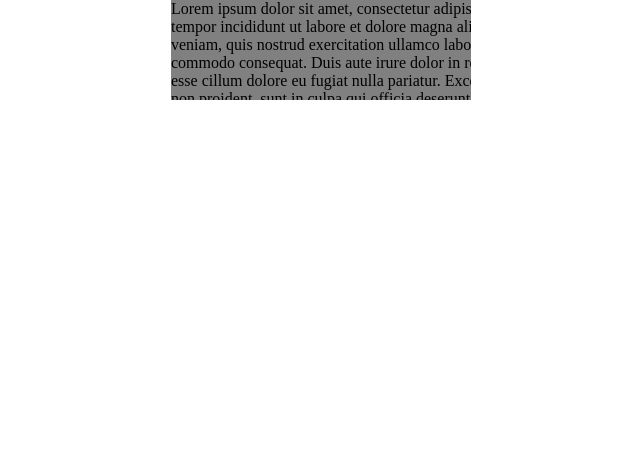
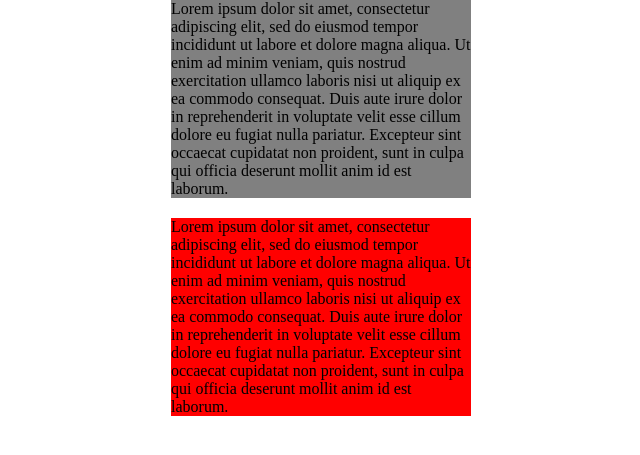
Before and after one commit to G4br1elM4t0s/Web, a PHP site: the page made by modulo css/limitando dimensoes/overflow.html in a window 1280 px wide. Shown: the top 455 px of the page, without its empty margins (319-959 px from the left). Run offline with PHP 8.4, Linux system fonts and the light colour scheme.

Commit message:
editando o arquivo de overflow para brincar

```diff
--- a/modulo css/limitando dimensoes/overflow.html
+++ b/modulo css/limitando dimensoes/overflow.html
@@ -12,5 +12,8 @@
     <div class="box">
         <p>Lorem ipsum dolor sit amet, consectetur adipiscing elit, sed do eiusmod tempor incididunt ut labore et dolore magna aliqua. Ut enim ad minim veniam, quis nostrud exercitation ullamco laboris nisi ut aliquip ex ea commodo consequat. Duis aute irure dolor in reprehenderit in voluptate velit esse cillum dolore eu fugiat nulla pariatur. Excepteur sint occaecat cupidatat non proident, sunt in culpa qui officia deserunt mollit anim id est laborum.</p>
     </div>
+    <div class="box2">
+        <p>Lorem ipsum dolor sit amet, consectetur adipiscing elit, sed do eiusmod tempor incididunt ut labore et dolore magna aliqua. Ut enim ad minim veniam, quis nostrud exercitation ullamco laboris nisi ut aliquip ex ea commodo consequat. Duis aute irure dolor in reprehenderit in voluptate velit esse cillum dolore eu fugiat nulla pariatur. Excepteur sint occaecat cupidatat non proident, sunt in culpa qui officia deserunt mollit anim id est laborum.</p>
+    </div>
 </body>
 </html>
--- a/modulo css/limitando dimensoes/style4.css
+++ b/modulo css/limitando dimensoes/style4.css
@@ -7,18 +7,27 @@ html, body{
     height: 100%;
 }
 
-.box{
+.box, .box2{
     width: 300px;
     margin: 0 auto;
     background: gray;
     /* por padrão a altura é altomatico ou seja quanto mais texto tiver
     mais a box se estiva */
-    height: 100px;
-    overflow-x: auto;
+
+
+    /*overflow-x: auto;
+    overflow-y:hidden ;
+    */
     /* curiosidade sobre o overflow quando não iniciamos um valor de um dos eixos
     por padrão ele vem automatico também */
 }
 
-.box p{
-    width: 500px;
+.box p,.box2 p{
+    width: 100%;
 }
+
+.box2{
+    background-color: red;
+    margin-top: 20px;
+    display: block;
+}
```
